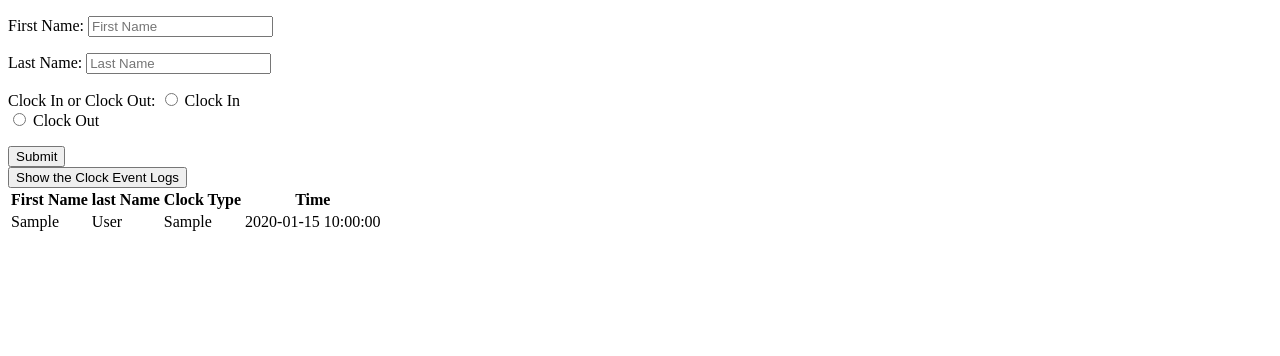
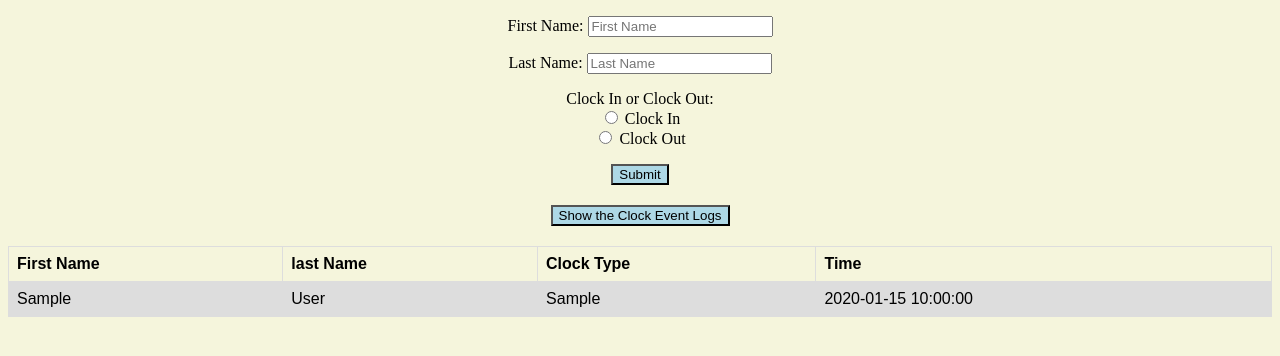
Before and after one commit to xingeng-wang/clock-in-clock-out, a Python web app: template src/app/views/templates/event_table.html in a window 1280 px wide. Shown: the top 356 px of the page. Run offline with Jinja, Linux system fonts and the light colour scheme; the template is opened without the code that fills it: most values are stand-ins (such as "Sample title", 1, 10 or a date in 2020).

Commit message:
clean up the log and give the template some styling

```diff
--- a/src/app.yaml
+++ b/src/app.yaml
@@ -1,4 +1,4 @@
-application: socmktg
+application: clock-in-clock-out
 version: 1
 runtime: python27
 api_version: 1
--- a/src/app/domain/clock_event.py
+++ b/src/app/domain/clock_event.py
@@ -17,7 +17,6 @@ def creat_clock_event(first_name, last_name, clock_type):
     time = datetime.utcnow().strftime('%Y-%m-%d %H:%M:%S')
     sql = "INSERT INTO %s(FIRST_NAME, LAST_NAME, CLOCK_TYPE, EVENT_TIME) VALUES ('%s','%s','%s','%s')" % \
           (MYSQL_TABLE_NAME, first_name, last_name, clock_type, time)
-    print sql
     try:
         cursor.execute(sql)
         db.commit()
--- a/src/app/views/templates/event_table.html
+++ b/src/app/views/templates/event_table.html
@@ -1,5 +1,22 @@
 {% extends "home.html" %}
 {% block body %}
+<style>
+table {
+  font-family: arial, sans-serif;
+  border-collapse: collapse;
+  width: 100%;
+}
+
+td, th {
+  border: 1px solid #dddddd;
+  text-align: left;
+  padding: 8px;
+}
+
+tr:nth-child(even) {
+  background-color: #dddddd;
+}
+</style>
 <table>
     <tr>
         <th>First Name</th>
--- a/src/app/views/templates/home.html
+++ b/src/app/views/templates/home.html
@@ -4,40 +4,35 @@
     <meta charset="UTF-8">
     <title>HiMaMa Day Care System</title>
 </head>
+
+<style>
+    body {
+        text-align: center;
+        background: beige;
+    }
+    input.button {
+        background-color: lightblue;
+        margin-bottom: 20px;
+    }
+</style>
+
 <body>
-<form accept-charset="utf-8">
+    <div>
+        <form action="/create-clock-event" method="post" accept-charset="utf-8">
             <p>First Name: <input type="text" placeholder="First Name" name="firstName" required></p>
             <p>Last Name: <input type="text" placeholder="Last Name" name="lastName" required></p>
-    <p>Clock In or Clock Out:
+            <p>Clock In or Clock Out:<br>
                 <input type="radio" name="clockType" value="clock In" required> Clock In<br>
                 <input type="radio" name="clockType" value="clock Out"> Clock Out<br>
             </p>
-    <input type="submit" onclick="return createClockEvent()" value="Submit"><br>
+            <input class="button" type="submit" value="Submit"><br>
         </form>
+    </div>
     <div>
         <form action="/list-clock-event" method="get" accept-charset="utf-8">
-        <input type="submit" value="Show the Clock Event Logs"><br>
+            <input class="button" type="submit" value="Show the Clock Event Logs"><br>
         </form>
         {% block body %}{% endblock %}
     </div>
-<script>
-    function createClockEvent() {
-        const firstName = document.getElementsByName('firstName')[0].value;
-        const lastName = document.getElementsByName('lastName')[0].value;
-        const clockType = document.getElementsByName('clockType')[0].value;
-        const Http = new XMLHttpRequest();
-        const url = '/create-clock-event';
-        Http.open("POST", url);
-        const body = new FormData();
-        body.append('firstName', firstName);
-        body.append('lastName', lastName);
-        body.append('clockType', clockType);
-        Http.send(body);
-        Http.onreadystatechange = (e) => {
-            console.log(Http.responseText)
-        }
-    }
-</script>
-
 </body>
 </html>
```
Also changed, not shown: src/app/views/clock_event.py (+2 -5 lines). Lines whose indentation alone changed are shown as unchanged.
